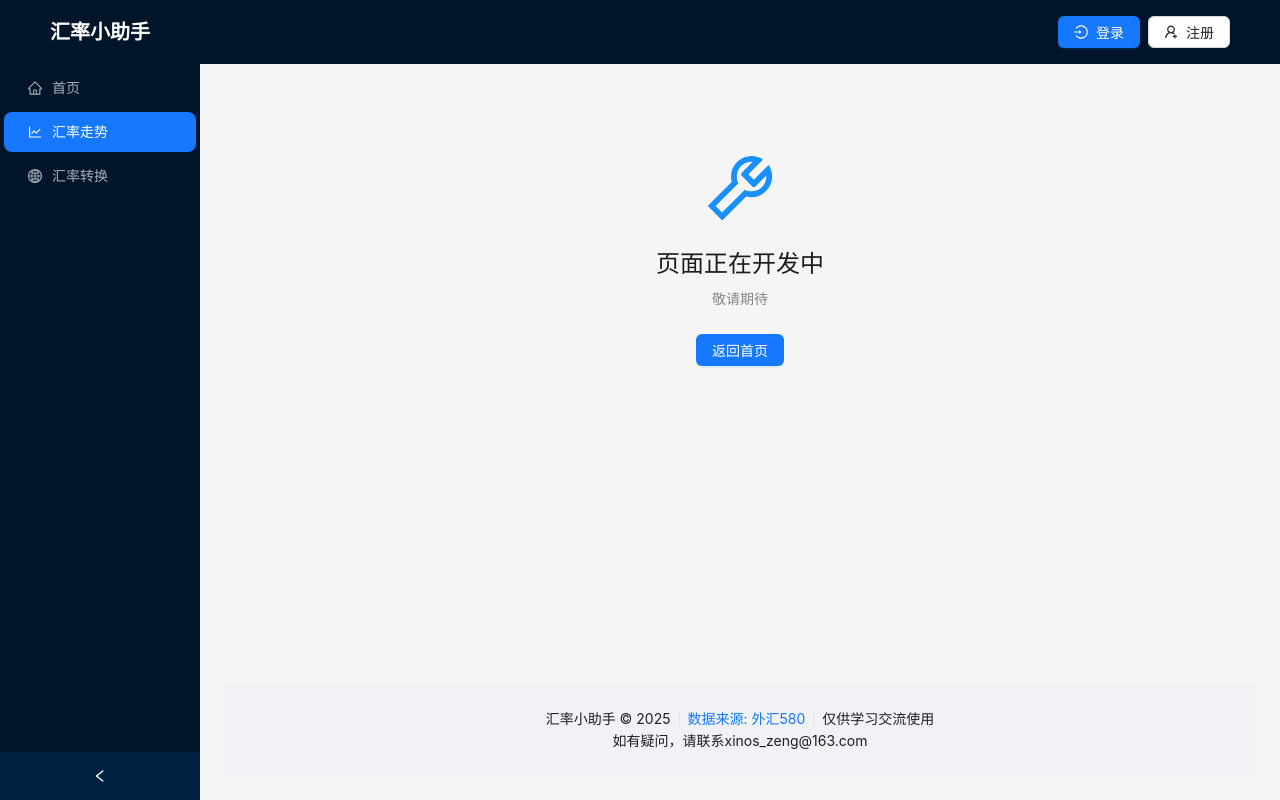
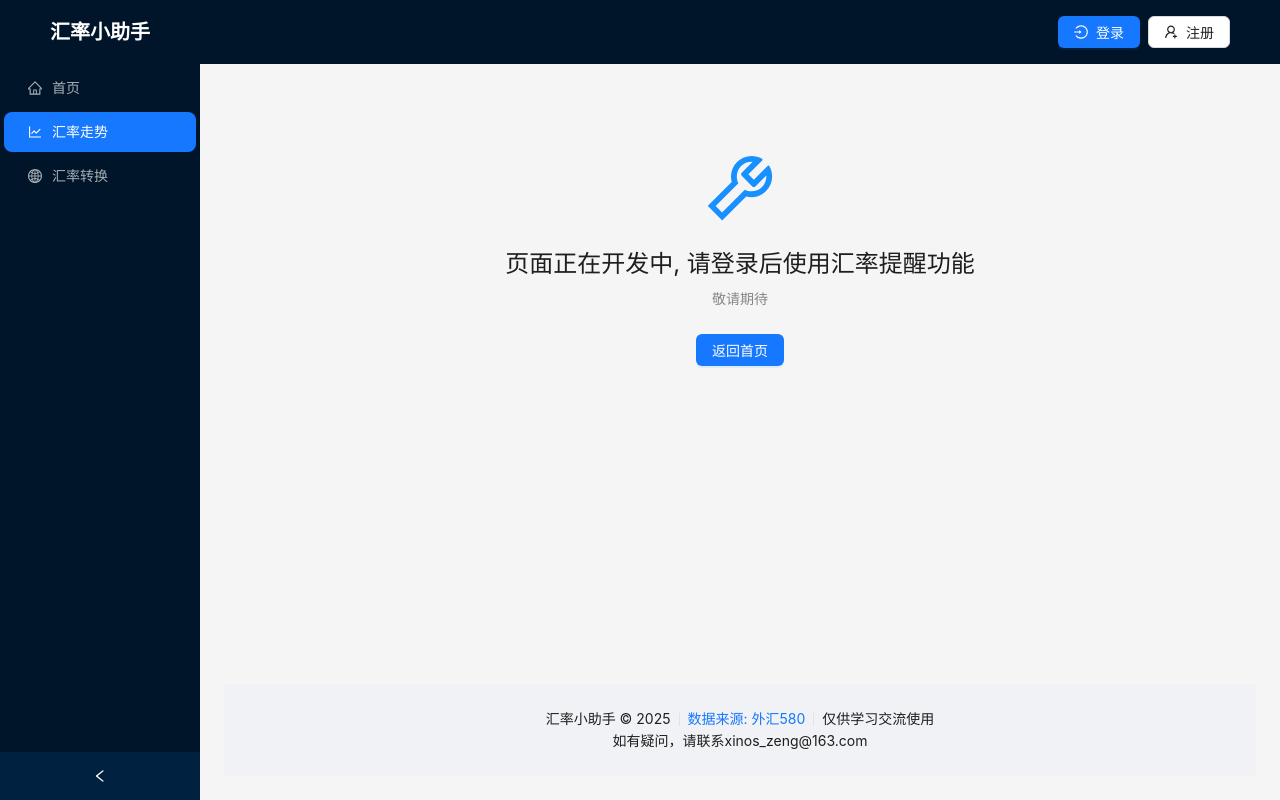
Before and after one commit to Xinos-Zeng/currency.github.io, a React (Create React App) app: page /#/rates in a window 1280 px wide. Built offline with nearby package versions, Linux system fonts and the light colour scheme; no server answers.

Commit message:
update prompt

```diff
--- a/src/pages/UnderConstruction.js
+++ b/src/pages/UnderConstruction.js
@@ -7,7 +7,7 @@ const UnderConstruction = () => {
   return (
     <Result
       icon={<ToolOutlined style={{ color: '#1890ff' }} />}
-      title="页面正在开发中"
+      title="页面正在开发中, 请登录后使用汇率提醒功能"
       subTitle="敬请期待"
       extra={
         <Link to="/">
```
